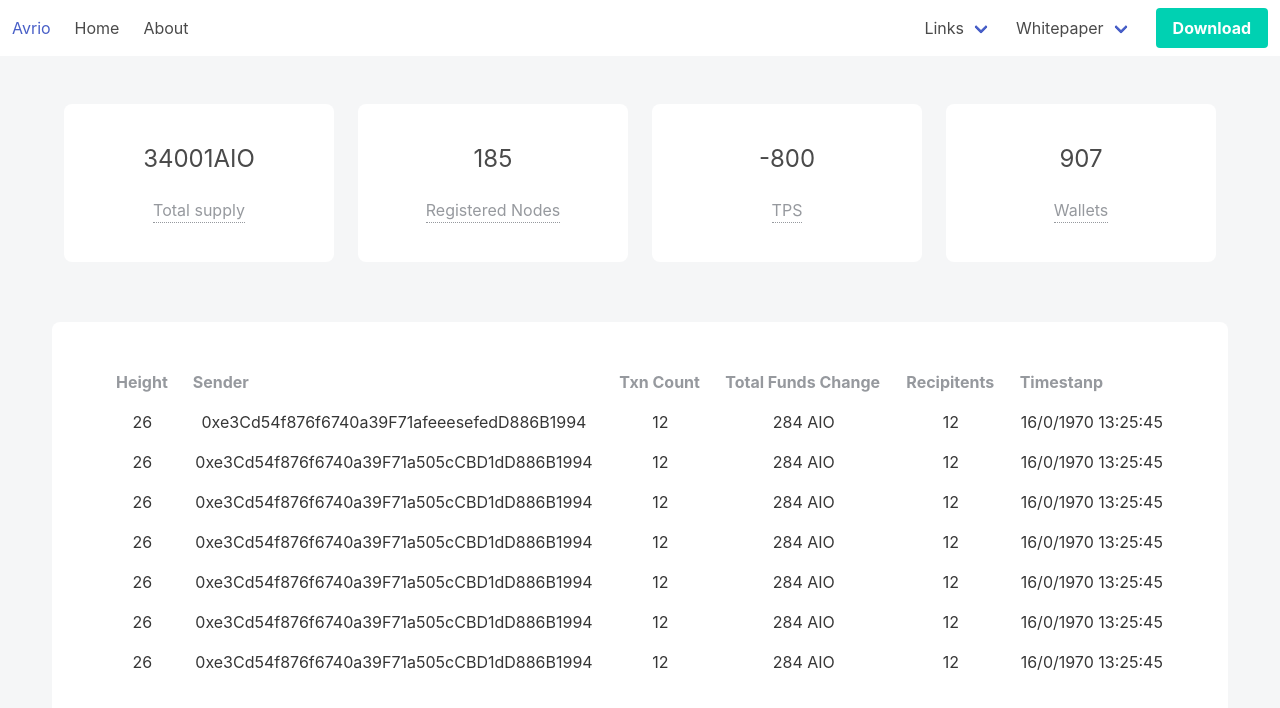
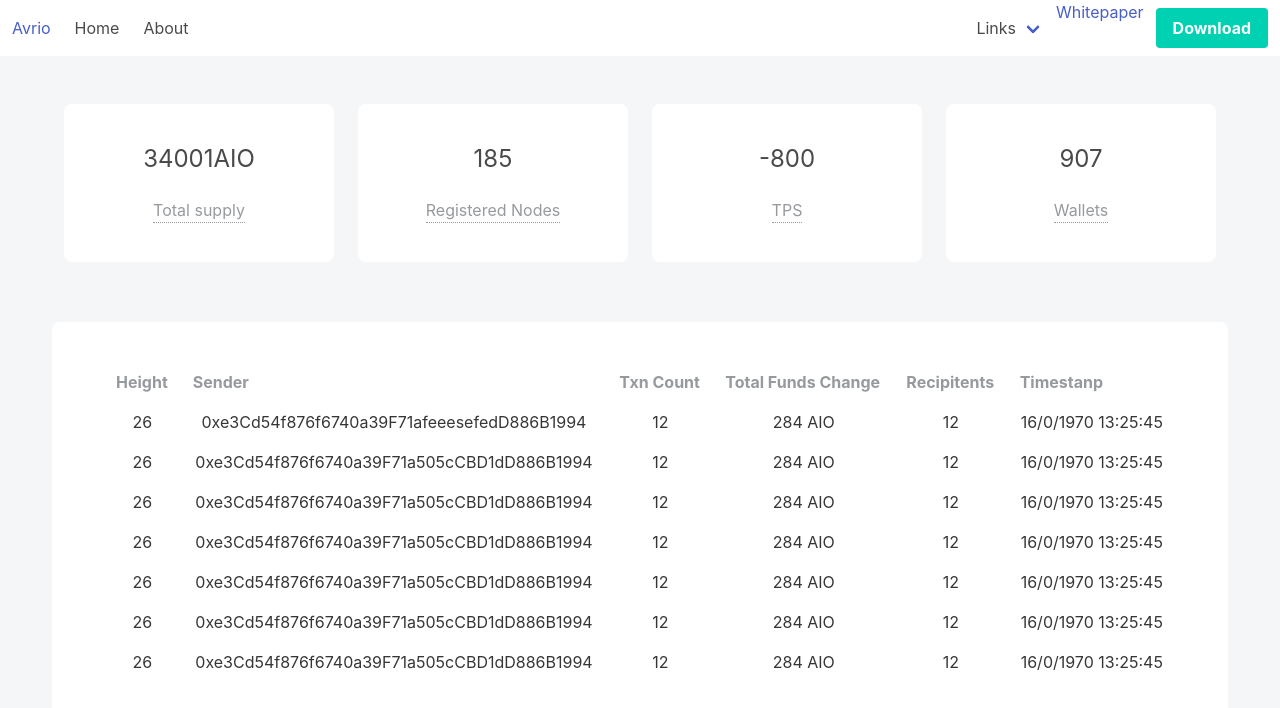
Before and after one commit to leahcornelius/avrio-explorer, a plain HTML site: page index.html in a window 1280 px wide. Drawn offline with nearby package versions, Linux system fonts and the light colour scheme.

Commit message:
Update Navbar

```diff
--- a/index.html
+++ b/index.html
@@ -56,7 +56,7 @@
 
                     </div>
                 </div>
-                <a class="navbar-link">
+                <a class="navbar-items">
                     Whitepaper
                 </a>
                 <div class="navbar-item">
```
